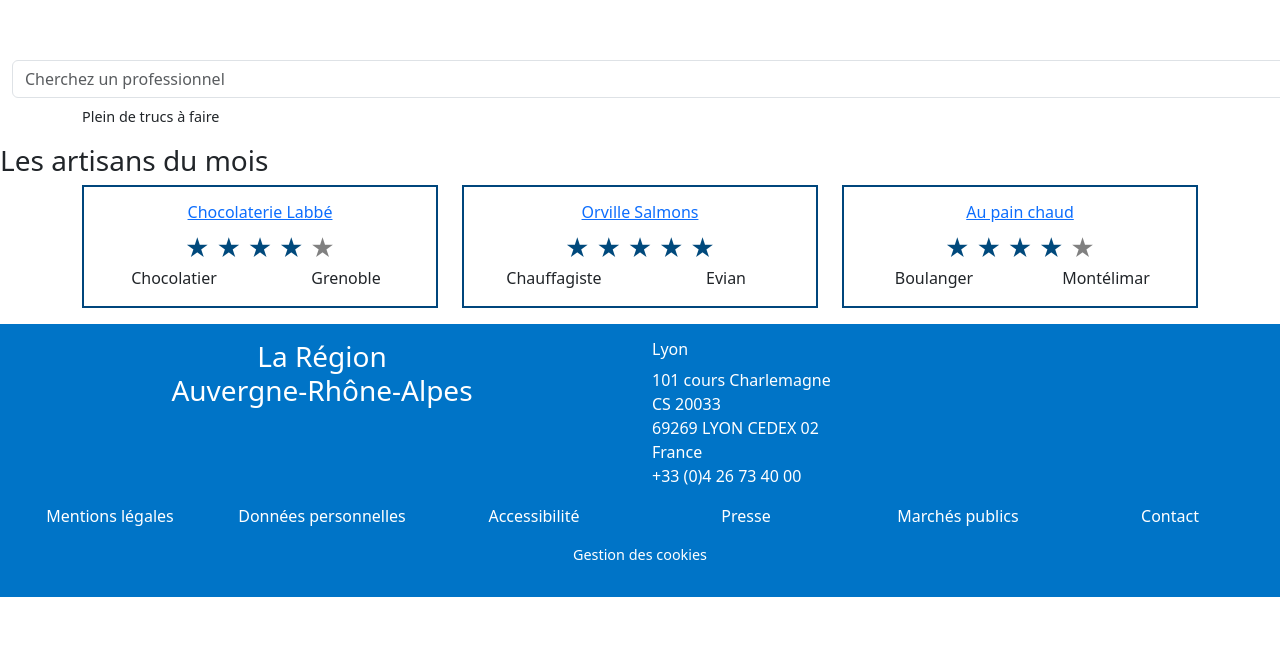
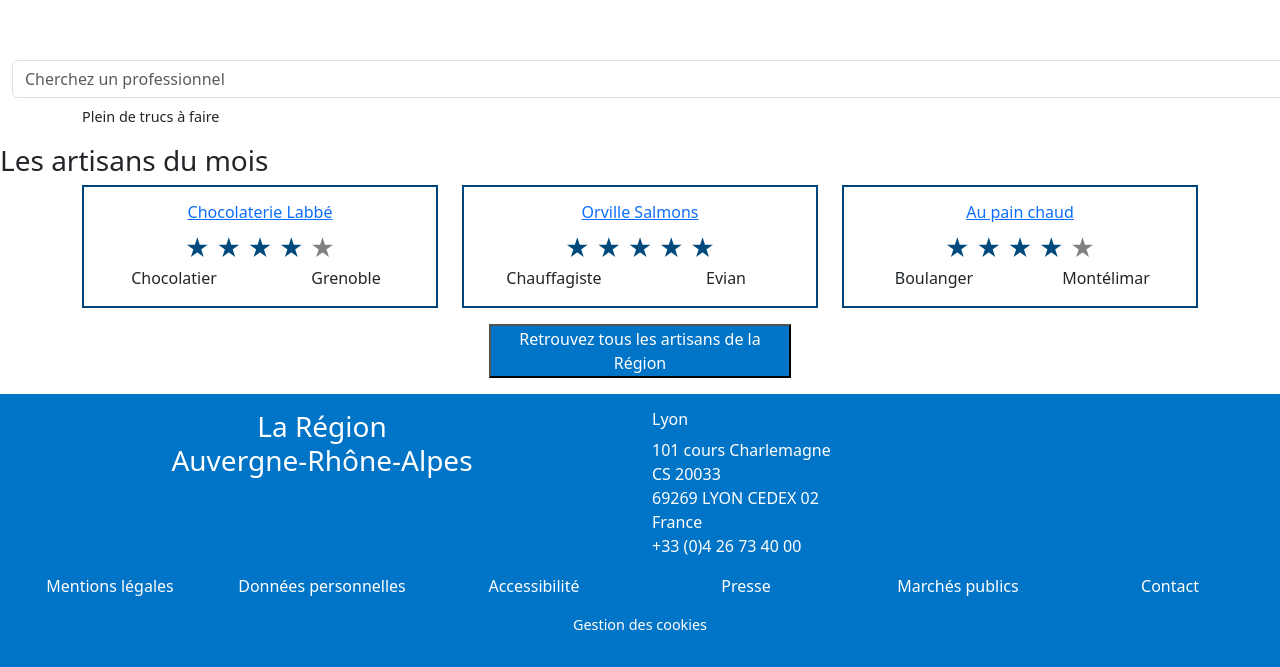
Before and after one commit to IsaRaynaud/trouve-ton-artisan, an Angular app: page / in a window 1280 px wide. Shown: the part 937-1604 px from the top of the page. Before the commit the page ends 1534 px from the top, so only its background shows below. Built offline with nearby package versions, Linux system fonts and the light colour scheme.

Commit message:
Add monthly top artisan on homepage

```diff
--- a/src/app/footer/footer.component.html
+++ b/src/app/footer/footer.component.html
@@ -1,4 +1,4 @@
-<div class="container-fluid background-light p-3">
+<div class="container-fluid background-light p-3 mt-3">
     <div class="row">
         <div class="col">
             <h2 class="text-center">La Région<br/>Auvergne-Rhône-Alpes</h2>
--- a/src/app/home/home.component.css
+++ b/src/app/home/home.component.css
@@ -0,0 +1,4 @@
+a {
+    color: white;
+    text-decoration: none;
+}
--- a/src/app/home/home.component.html
+++ b/src/app/home/home.component.html
@@ -2,3 +2,8 @@
 <p>Plein de trucs à faire</p>
 </div>
 <app-monthly-top-artisans></app-monthly-top-artisans>
+<div class="row justify-content-center">
+    <div class="col-3">
+    <button type="button" class="btn-classic"><a [routerLink]="['/liste-artisans']">Retrouvez tous les artisans de la Région</a></button>
+    </div>
+</div>
--- a/src/styles.css
+++ b/src/styles.css
@@ -28,6 +28,6 @@ body p {
 }
 
 .btn-classic {
-    background-color: var(--primary-color-light) !important;
-    border-color: var(--primary-color) !important;
+    background-color: var(--main-color-light) !important;
+    color: white;
 }
```
